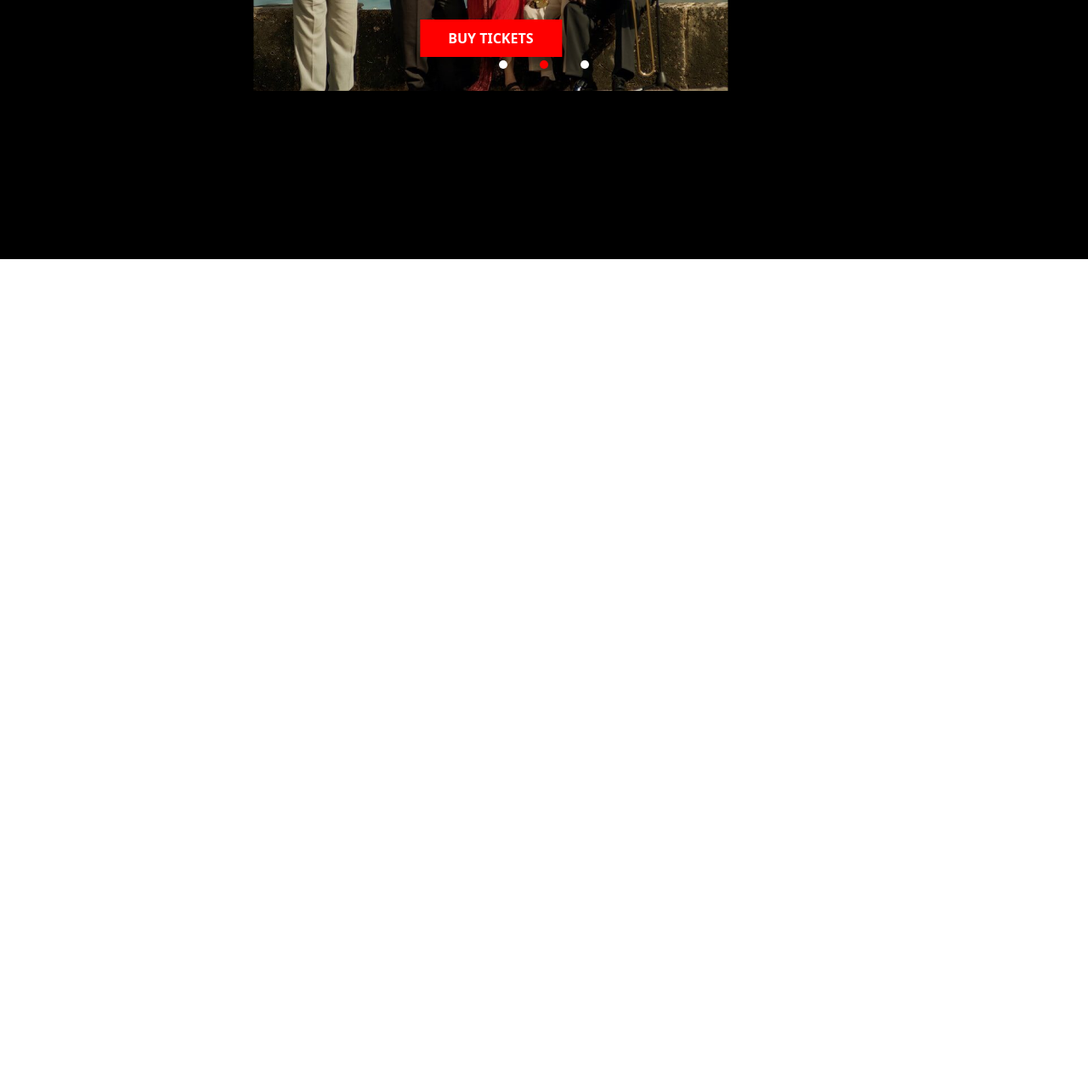
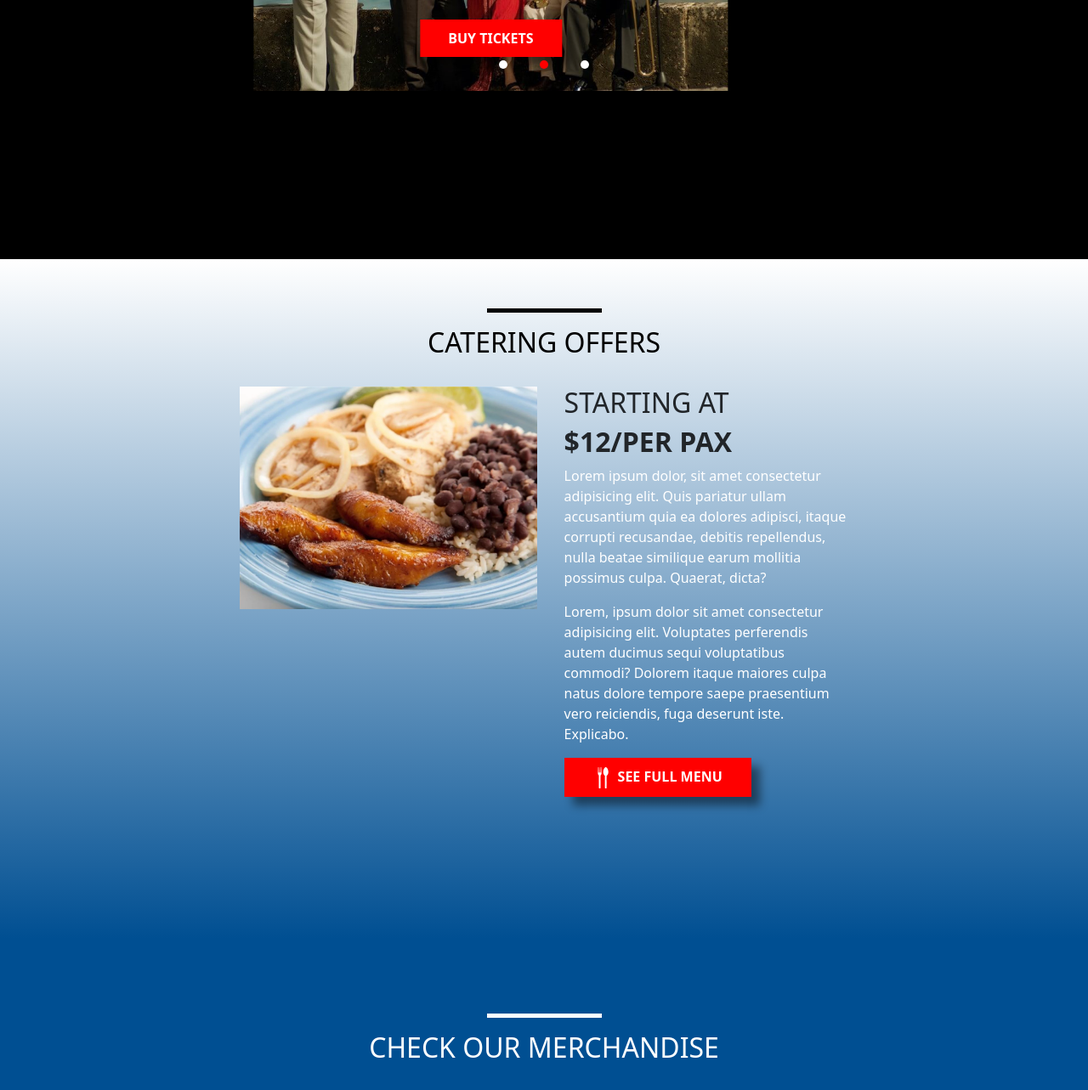
Before and after one commit to socram22/proyecto-cuba, a website: page index.html in a window 1280 px wide. Shown: the part 1295-2578 px from the top of the page at 85% size. Before the commit the page ends 1600 px from the top, so only its background shows below. Drawn offline with nearby package versions, Linux system fonts and the light colour scheme.

Commit message:
Add seccion 3

```diff
--- a/index.html
+++ b/index.html
@@ -162,6 +162,64 @@
             </div>
         </article>
     </section>
+    <section class="sec-3">
+        <div class="container">
+            <h2 class="text2">hola mundo!</h2>
+            <hr class="sec-3-hr">
+            <h2 class="sec-3-text">CATERING OFFERS</h2>
+            <div class="sec-3-content">
+                <div class="sec-3-img">
+                    <img src="./img/Top-25-Traditional-Cuban-Foods-1200x900.webp" alt="cuban food">
+                </div>
+                <div class="sec-3-cont-text">
+                    <h2>STARTING AT</h2>
+                    <h2 style="font-weight: bold">$12/PER PAX</h2>
+                    <p>Lorem ipsum dolor, sit amet consectetur adipisicing elit. Quis pariatur ullam accusantium quia ea
+                        dolores adipisci, itaque corrupti recusandae, debitis repellendus, nulla beatae similique earum
+                        mollitia possimus culpa. Quaerat, dicta?</p>
+                    <p>Lorem, ipsum dolor sit amet consectetur adipisicing elit. Voluptates perferendis autem ducimus
+                        sequi voluptatibus commodi? Dolorem itaque maiores culpa natus dolore tempore saepe praesentium
+                        vero reiciendis, fuga deserunt iste. Explicabo.</p>
+                    <button class="sec-3-btn "><svg version="1.0" xmlns="http://www.w3.org/2000/svg" width="25px"
+                            height="25px" viewBox="0 0 640.000000 1280.000000" preserveAspectRatio="xMidYMid meet">
+                            <metadata>
+                                Created by potrace 1.15, written by Peter Selinger 2001-2017
+                            </metadata>
+                            <g transform="translate(0.000000,1280.000000) scale(0.100000,-0.100000)" fill="#ffffff"
+                                stroke="none">
+                                <path d="M262 12784 c-44 -30 -37 61 -92 -1279 -6 -137 -15 -356 -20 -485 -48
+                    -1155 -60 -1530 -64 -1947 l-4 -481 130 -179 c262 -360 350 -516 411 -722 l22
+                    -76 5 -3680 5 -3680 29 -55 c38 -74 89 -125 161 -163 l60 -32 260 0 260 0 67
+                    33 c77 37 128 90 167 172 l26 55 2 3698 c3 4103 -4 3739 68 3895 52 112 96
+                    179 262 399 85 112 172 231 194 265 l39 61 0 452 c0 426 -6 609 -60 1895 -5
+                    129 -23 577 -40 995 -17 418 -33 775 -36 794 -12 76 -93 106 -151 57 l-28 -24
+                    -5 -1585 c-5 -1584 -5 -1586 -26 -1614 -60 -82 -188 -82 -248 0 -20 27 -21 43
+                    -23 295 -1 147 -6 467 -12 712 -6 245 -16 643 -21 885 -23 1001 -31 1277 -40
+                    1300 -31 81 -158 68 -174 -17 -3 -18 -10 -226 -16 -463 -31 -1331 -51 -2246
+                    -53 -2445 -3 -259 -8 -278 -80 -311 -74 -33 -140 -19 -190 40 l-27 33 0 196
+                    c0 108 -5 382 -10 607 -18 740 -29 1252 -40 1760 -6 275 -13 524 -16 554 -9
+                    86 -65 123 -137 90 -53 -24 -49 31 -77 -1209 -6 -272 -15 -668 -20 -880 -5
+                    -212 -13 -551 -16 -753 -7 -353 -8 -370 -28 -400 -56 -85 -189 -87 -249 -6
+                    -19 26 -19 62 -18 1597 2 1691 4 1624 -47 1651 -30 16 -74 13 -100 -5z" />
+                                <path d="M4735 12739 c-202 -29 -388 -132 -575 -319 -433 -431 -744 -1189
+                    -846 -2065 -14 -113 -18 -227 -18 -460 0 -324 10 -448 55 -690 124 -668 441
+                    -1203 867 -1465 60 -37 69 -53 77 -142 4 -35 7 -1696 8 -3693 l2 -3630 32 -67
+                    c38 -81 97 -142 172 -177 l56 -26 260 0 260 0 57 28 c91 44 163 128 189 220 4
+                    16 9 1677 9 3691 1 2015 5 3678 10 3697 l8 34 2 -45 c2 -51 6 -46 14 20 6 44
+                    9 47 82 90 429 253 756 801 878 1470 50 277 70 709 47 1006 -97 1214 -656
+                    2286 -1301 2492 -68 22 -199 43 -253 41 -18 -1 -59 -5 -92 -10z" />
+                            </g>
+                        </svg> SEE FULL MENU</button>
+                </div>
+            </div>
+
+        </div>
+    </section>
+    <div class="sec-4">
+        <h2 class="text2">hola mundo!</h2>
+        <hr class="sec-4-hr">
+        <h2 class="sec-4-text">CHECK OUR MERCHANDISE</h2>
+    </div>
 
 
     <script src="https://cdn.jsdelivr.net/npm/bootstrap@5.2.1/dist/js/bootstrap.bundle.min.js"
--- a/style.css
+++ b/style.css
@@ -128,3 +128,78 @@
 .carousel-indicators .active{
     background-color: #FF0000 !important;
 }
+.sec-3{
+    width: 100%;
+    height: 100vh;
+    background: linear-gradient(transparent, #004F92);
+
+}
+.sec-3-hr {
+    width: 135px;
+    color: #000;
+    opacity: 10;
+    border-top: 5px solid;
+    text-align: center;
+    margin-left: auto;
+    margin-right: auto;
+    margin-top: 20px;
+
+}
+.sec-3-text {
+    color: #000;
+    text-align: center;
+    margin-bottom: 32px;
+}
+.text2 {
+    color: transparent;
+}
+.sec-3-content{
+    display: flex;
+    justify-content: center;
+    gap: 32px;
+}
+.sec-3-img{
+    width: 350px;
+    height: 350px;
+}
+.sec-3-img img{
+    width: 100%;
+    height: auto;
+}
+.sec-3-cont-text{
+    width: 30%;
+}
+.sec-3-cont-text p{
+    color: #fff;
+}
+.sec-3-btn{
+    width: 220px;
+        background-color: #FF0000;
+        box-shadow: 10px 10px 10px #00000075;
+        color: #fff;
+        border: none;
+        outline: none;
+        cursor: pointer;
+        padding: 10px 15px;
+        font-weight: bold;
+}
+.sec-4 {
+    width: 100%;
+    height: 100vh;
+    background-color: #004F92;
+}
+.sec-4-hr {
+    width: 135px;
+    color: #fff;
+    opacity: 10;
+    border-top: 5px solid;
+    text-align: center;
+    margin-left: auto;
+    margin-right: auto;
+    margin-top: 50px;
+
+}
+.sec-4-text {
+    color: #fff;
+    text-align: center;
+}
```
Also changed, not shown: img/Top-25-Traditional-Cuban-Foods-1200x900.webp (added), img/cubiertos.svg (added).
